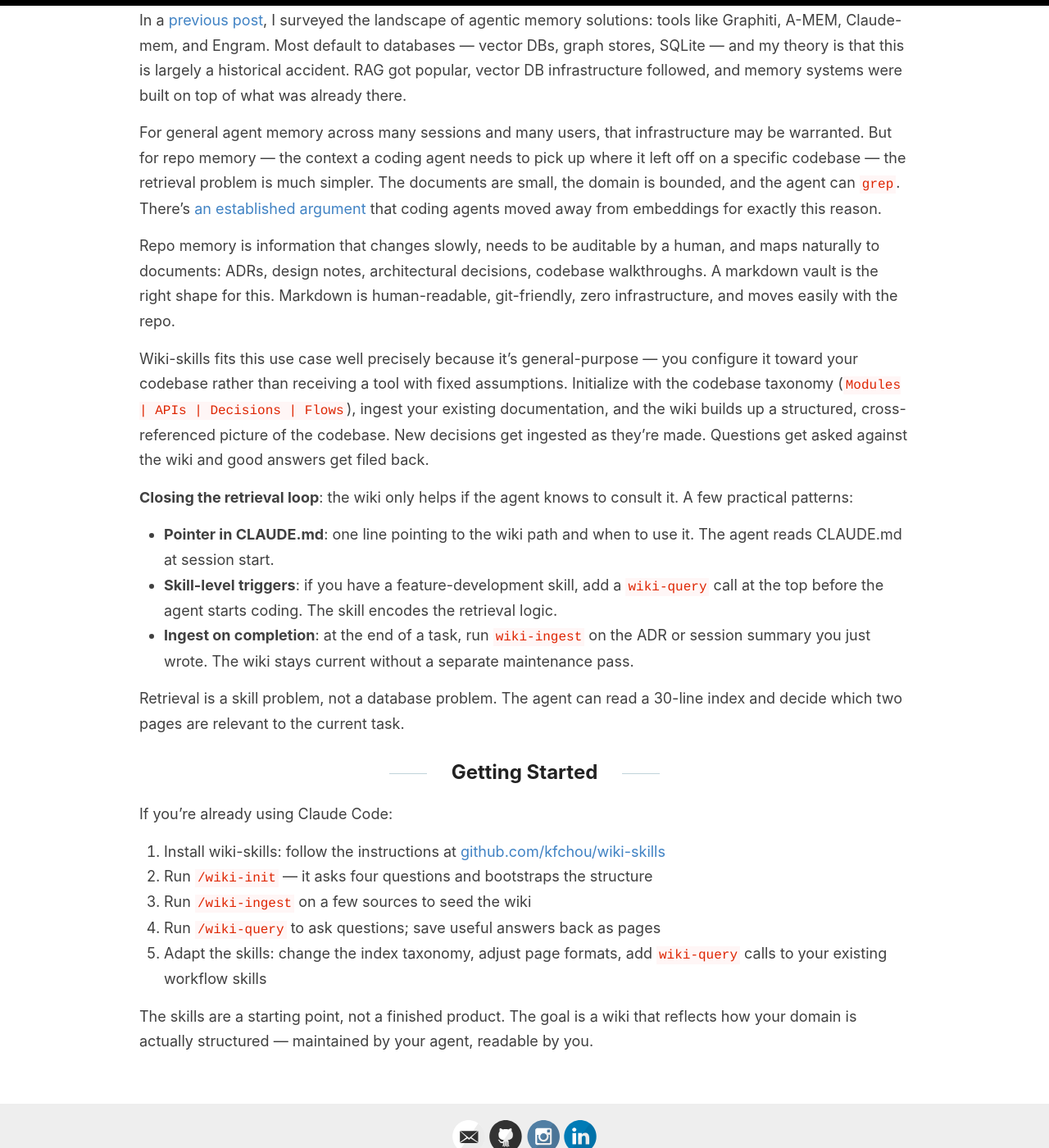
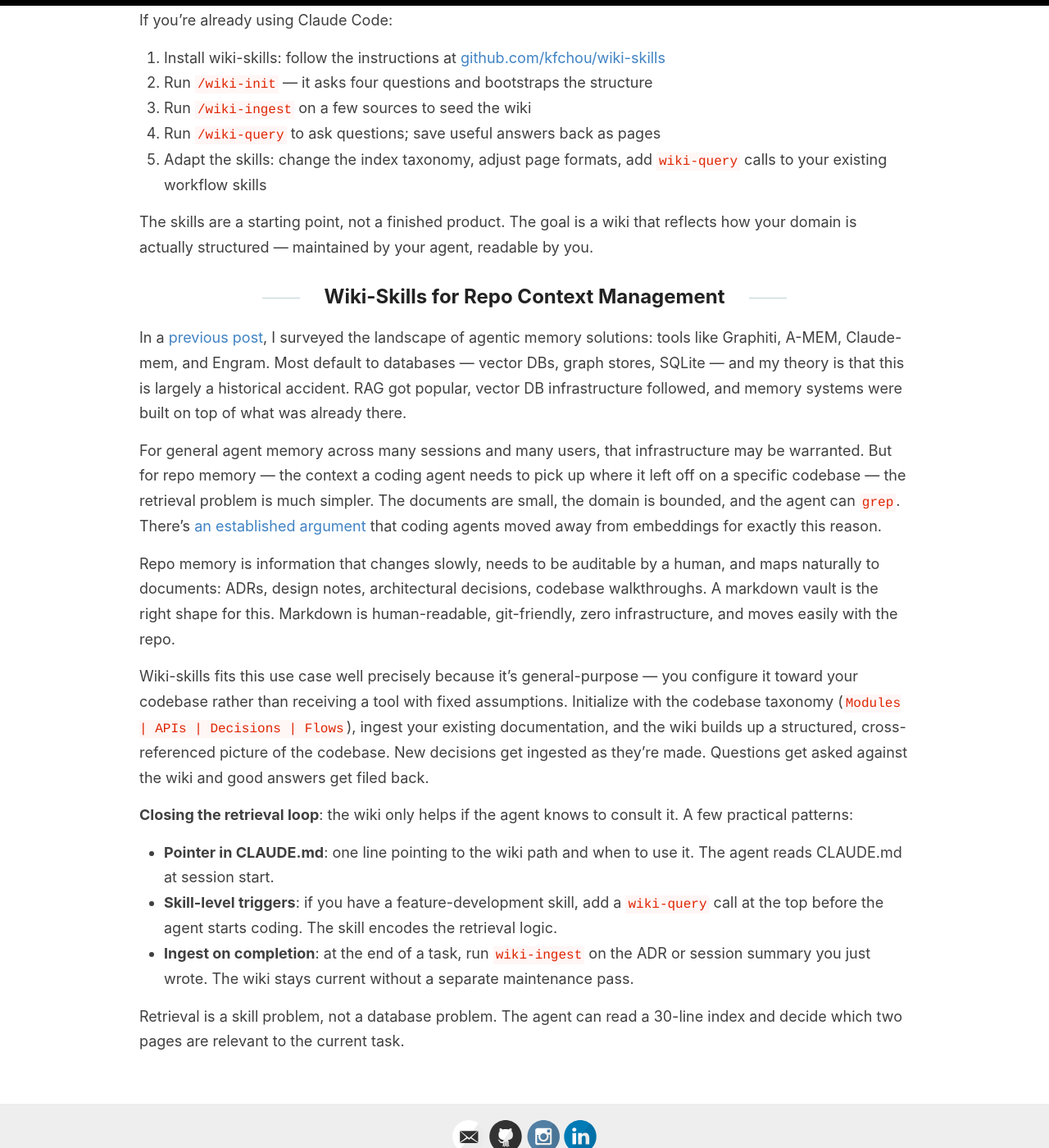
Before and after one commit to kfchou/kfchou.github.io, a Jekyll site: the page built from _posts/2026-04-12-wiki-skills.md, in a window 1280 px wide and 1400 px high, scrolled down 2778 px. Shown: the whole window at 82% size. Built offline with Jekyll 4.4.1, drawn with Linux system fonts in a browser that asks for light colours; comment, search, counter and statistics services are not loaded; some of the changed lines change nothing that is shown; some of the changed text lies outside the part shown.

Commit message:
change ordering

```diff
--- a/_posts/2026-04-12-wiki-skills.md
+++ b/_posts/2026-04-12-wiki-skills.md
@@ -54,7 +54,19 @@
 
 > **Try it yourself**: Install wiki-skills from the [repo](https://github.com/kfchou/wiki-skills), then run `/wiki-init` in Claude Code. The init walk-through asks four questions and takes about two minutes. Then run `/wiki-ingest` on any document — a paper, a URL, or a local file.
 
-## Relation to Repo Memory
+## Getting Started
+
+If you're already using Claude Code:
+
+1. Install wiki-skills: follow the instructions at [github.com/kfchou/wiki-skills](https://github.com/kfchou/wiki-skills)
+2. Run `/wiki-init` — it asks four questions and bootstraps the structure
+3. Run `/wiki-ingest` on a few sources to seed the wiki
+4. Run `/wiki-query` to ask questions; save useful answers back as pages
+5. Adapt the skills: change the index taxonomy, adjust page formats, add `wiki-query` calls to your existing workflow skills
+
+The skills are a starting point, not a finished product. The goal is a wiki that reflects how your domain is actually structured — maintained by your agent, readable by you.
+
+## Wiki-Skills for Repo Context Management
 
 In a [previous post](https://kfchou.github.io/repo-memory/), I surveyed the landscape of agentic memory solutions: tools like Graphiti, A-MEM, Claude-mem, and Engram. Most default to databases — vector DBs, graph stores, SQLite — and my theory is that this is largely a historical accident. RAG got popular, vector DB infrastructure followed, and memory systems were built on top of what was already there.
 
@@ -71,15 +83,3 @@
 - **Ingest on completion**: at the end of a task, run `wiki-ingest` on the ADR or session summary you just wrote. The wiki stays current without a separate maintenance pass.
 
 Retrieval is a skill problem, not a database problem. The agent can read a 30-line index and decide which two pages are relevant to the current task.
-
-## Getting Started
-
-If you're already using Claude Code:
-
-1. Install wiki-skills: follow the instructions at [github.com/kfchou/wiki-skills](https://github.com/kfchou/wiki-skills)
-2. Run `/wiki-init` — it asks four questions and bootstraps the structure
-3. Run `/wiki-ingest` on a few sources to seed the wiki
-4. Run `/wiki-query` to ask questions; save useful answers back as pages
-5. Adapt the skills: change the index taxonomy, adjust page formats, add `wiki-query` calls to your existing workflow skills
-
-The skills are a starting point, not a finished product. The goal is a wiki that reflects how your domain is actually structured — maintained by your agent, readable by you.
```
